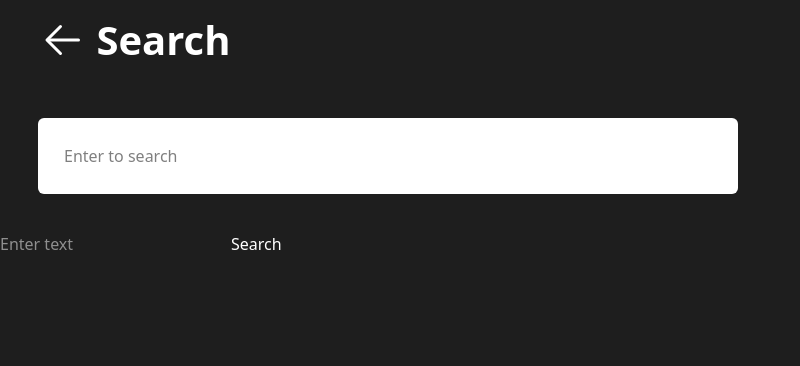
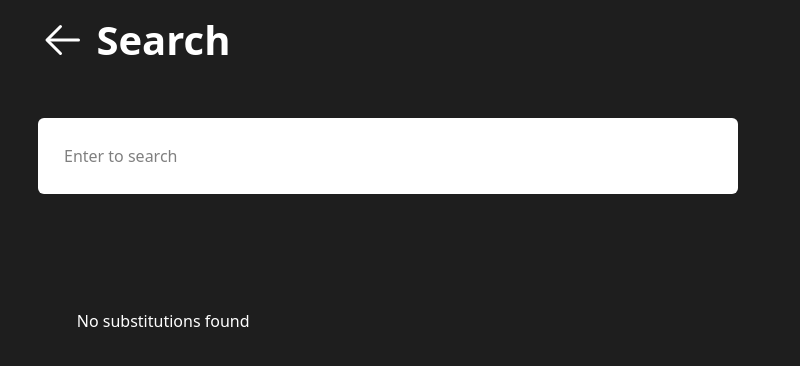
Before and after one commit to maneeshtej/teacher-substitution-final, a React (Vite) app: page /search in a window 1280 px wide. Shown: the top 366 px of the page, without its empty margins (0-800 px from the left). Built offline with nearby package versions, Linux system fonts and the light colour scheme.

Commit message:
completed search page except substitution details

```diff
--- a/src/pages/search/SearchPage.jsx
+++ b/src/pages/search/SearchPage.jsx
@@ -1,12 +1,17 @@
 import React, { useEffect, useState } from "react";
 import { supabase } from "../../../utils/supabase";
 import { BackLogo } from "../../components/Logos";
+import { useNavigate } from "react-router-dom";
 
 function SearchPage() {
   const [searchTerm, setSearchTerm] = useState("");
   const [results, setResults] = useState([]);
+  const [loading, setLoading] = useState(false);
+  const navigate = useNavigate();
 
   const searchForMatch = async () => {
+    console.log("loadin");
+    setLoading(true);
     try {
       const constantSearchTerm = searchTerm.toLowerCase();
       const { data, error } = await supabase.rpc("search_substitutions", {
@@ -16,20 +21,27 @@ function SearchPage() {
       if (error) {
         console.error("Error calling the function:", error);
         setResults({ error: "Error fetching data" });
+        setLoading(false);
       } else {
         if (data) {
+          console.log(data);
           const updated = updateMatchedFields(data, constantSearchTerm);
           setResults(updated);
+          setLoading(false);
         }
       }
     } catch (error) {
       console.error("Error:", error);
       setResults({ error: "Error fetching data" });
+      setLoading(false);
     }
   };
 
   const updateMatchedFields = (data, searchTerm) => {
-    if (!data || data.length === 0) return [];
+    if (!data || data.length === 0) {
+      console.log("no matches");
+      return [];
+    }
 
     return data.map((sub) => {
       const importantFields = [
@@ -58,9 +70,15 @@ function SearchPage() {
   };
 
   return (
-    <div className="fixed h-[100dvh] w-[100vw] bg-backgroundc">
+    <div className="fixed h-[100dvh] w-[100vw] bg-backgroundc overflow-scroll">
       <div className="h-[10dvh] w-full text-textc flex flex-row items-center gap-[10px] px-[min(3vw,50px)]">
-        <BackLogo size="min(3rem,50px)" />
+        <div
+          onClick={() => {
+            navigate("/home");
+          }}
+        >
+          <BackLogo size="min(3rem,50px)" />
+        </div>
         <span className="text-heading font-bold">Search</span>
       </div>
       <div className="p-[min(3vw,50px)]">
@@ -69,25 +87,20 @@ function SearchPage() {
             type="text"
             className="bg-textc outline-none w-[100%]"
             placeholder="Enter to search"
+            onChange={(e) => {
+              setSearchTerm(e.target.value);
+              searchForMatch();
+            }}
           ></input>
         </div>
       </div>
-      <input
-        type="text"
-        placeholder="Enter text"
-        className="text-textc"
-        onChange={(e) => {
-          setSearchTerm(e.target.value);
-        }}
-      ></input>
-      <button onClick={() => searchForMatch()} className="text-textc">
-        Search
-      </button>
-      <div className="flex flex-col gap-[10px] p-[min(3vw,50px)]">
-        {results && results.length > 0
-          ? results.map((sub, index) => (
+
+      <div className="flex flex-col gap-[10px] p-[min(3vw,50px)] w-[clamp(300px,100%,700px)]">
+        {!loading ? (
+          results && results.length > 0 ? (
+            results.map((sub, index) => (
               <div key={index} className="bg-backgroundh rounded-md">
-                <div className="p-[min(3vw,30px)] flex flex-row bg-textc text-backgroundc rounded-md">
+                <div className="p-[min(3vw,30px)] flex flex-row bg-textc text-backgroundc rounded-md ">
                   <div className="flex flex-col flex-1/2 justify-between">
                     <span>{sub.subject_name}</span>
                     <div className="flex flex-row text-[min(1rem,10px)]">
@@ -119,7 +132,16 @@ function SearchPage() {
                 )}
               </div>
             ))
-          : null}
+          ) : (
+            <div className="text-textc p-[min(3vw,50px)] font-light">
+              No substitutions found
+            </div>
+          )
+        ) : (
+          <div className="flex justify-center items-center py-10 text-textc">
+            <div className="animate-spin rounded-full h-12 w-12 border-t-4 border-b-4 border-accentc"></div>
+          </div>
+        )}
       </div>
     </div>
   );
```
